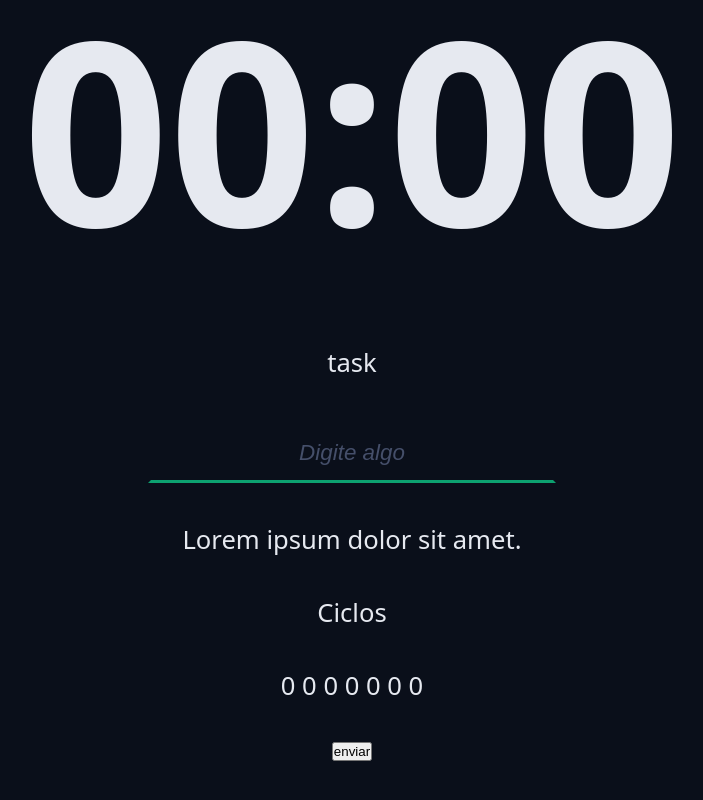
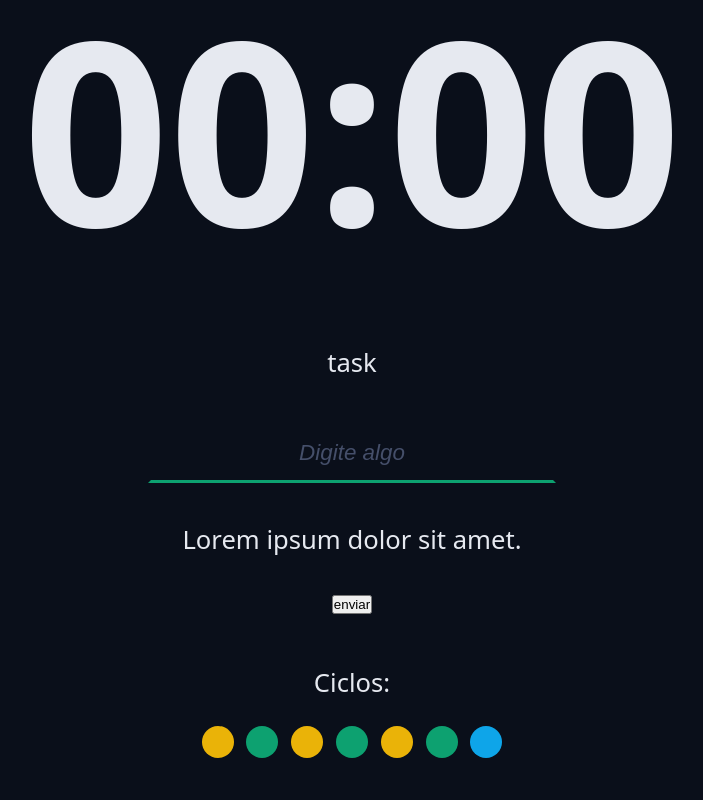
Before and after one commit to Williamhsf/chronos-pomodoro, a React (Vite) app: page / in a window 1280 px wide. Shown: the part 218-1018 px from the top of the page, without its empty margins (288-991 px from the left). Built offline with nearby package versions, Linux system fonts and the light colour scheme.

Commit message:
Criando o componente Cycles com indicadores do ciclo pomodoro

```diff
--- a/src/App.tsx
+++ b/src/App.tsx
@@ -6,6 +6,7 @@
 import { Menu } from './components/Menu';
 import { CountDown } from './components/CountDown';
 import { DefaultInput } from './components/DefaultInput';
+import { Cycles } from './components/Cycles';
 
 export function App() {
   return (
@@ -35,16 +36,13 @@
           </div>
 
           <div className='formRow'>
-            <p>Ciclos</p>
-            <p>0 0 0 0 0 0 0</p>
-          </div>
-
-          <div className='formRow'>
             <button>enviar</button>
           </div>
         </form>
       </Container>
-
+      <Container>
+        <Cycles />
+      </Container>
       {/* em espera */}
       <div className='container-fluid'>
         <div className='container'>
--- /dev/null
+++ b/src/components/Cycles/cycles.module.css
@@ -0,0 +1,32 @@
+.cycles {
+  display: flex;
+  flex-direction: column;
+  align-items: center;
+  justify-content: center;
+  gap: 1.6rem;
+}
+
+.cycleDots {
+  display: flex;
+  gap: 0.8rem;
+}
+
+.cycleDot {
+  display: block;
+  width: 2rem;
+  height: 2rem;
+  background: var(--primary);
+  border-radius: 50%;
+}
+
+.workTime {
+  background: var(--warning);
+}
+
+.shortBreakTime {
+  background: var(--primary);
+}
+
+.longBreakTime {
+  background: var(--info);
+}
--- /dev/null
+++ b/src/components/Cycles/index.tsx
@@ -0,0 +1,19 @@
+import styles from './cycles.module.css';
+
+export function Cycles() {
+  return (
+    <div className={styles.cycles}>
+      <span>Ciclos:</span>
+
+      <div className={styles.cycleDots}>
+        <span className={`${styles.cycleDot} ${styles.workTime}`}></span>
+        <span className={`${styles.cycleDot} ${styles.shortBreakTime}`}></span>
+        <span className={`${styles.cycleDot} ${styles.workTime}`}></span>
+        <span className={`${styles.cycleDot} ${styles.shortBreakTime}`}></span>
+        <span className={`${styles.cycleDot} ${styles.workTime}`}></span>
+        <span className={`${styles.cycleDot} ${styles.shortBreakTime}`}></span>
+        <span className={`${styles.cycleDot} ${styles.longBreakTime}`}></span>
+      </div>
+    </div>
+  );
+}
```
